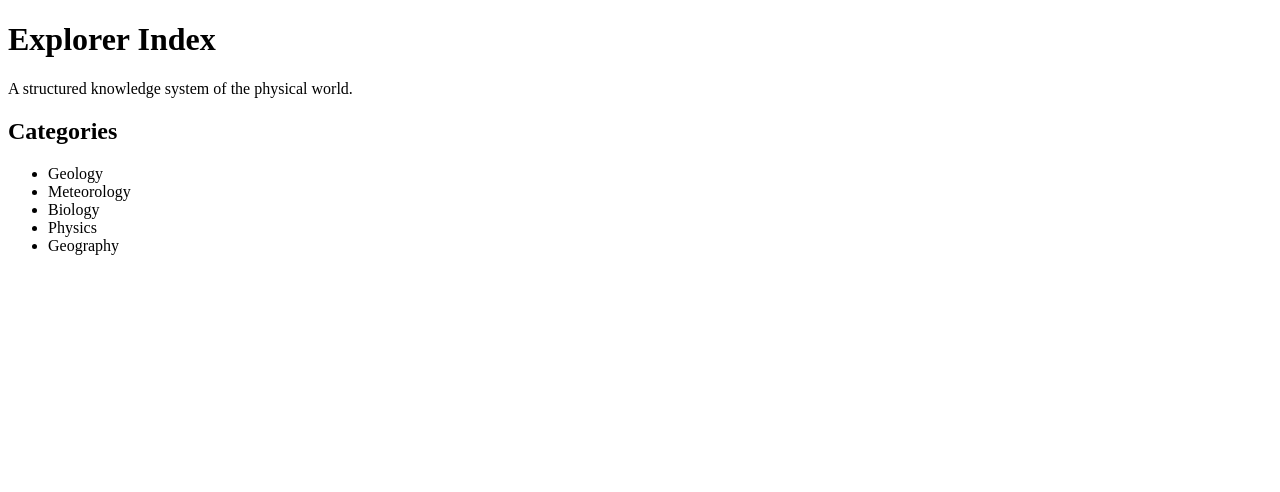
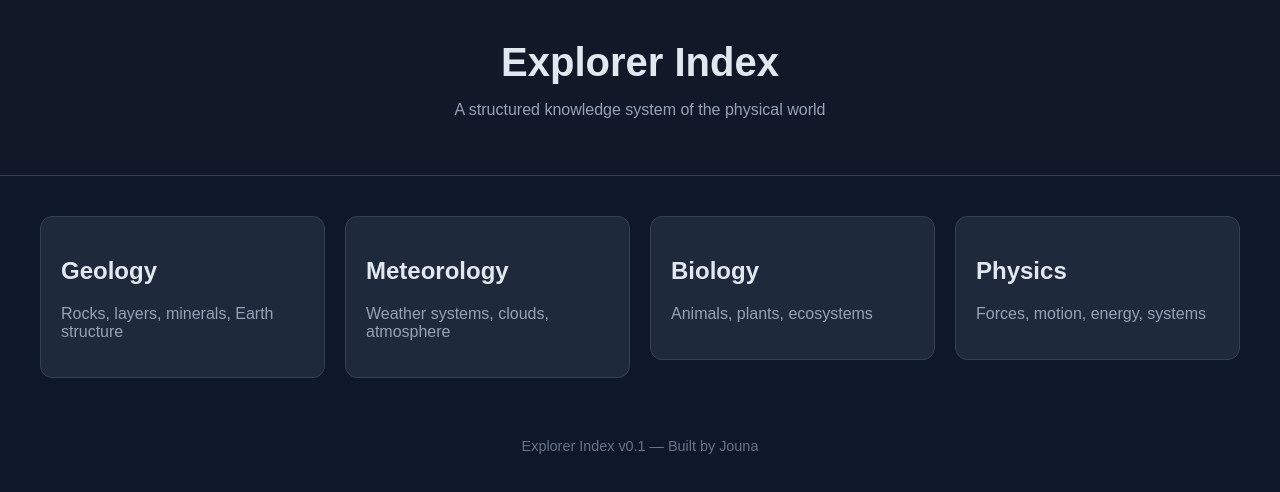
Before and after one commit to Pomojo12/Knowle, a plain HTML site: page index.html in a window 1280 px wide. Drawn offline with Linux system fonts and the light colour scheme.

Commit message:
Update index.html

```diff
--- a/index.html
+++ b/index.html
@@ -1,21 +1,109 @@
 <!DOCTYPE html>
-<html>
+<html lang="en">
 <head>
+  <meta charset="UTF-8">
   <title>Explorer Index</title>
-  <meta charset="UTF-8">
+  <style>
+    body {
+      font-family: Arial, sans-serif;
+      margin: 0;
+      background: #0f172a;
+      color: #e2e8f0;
+    }
+
+    header {
+      padding: 40px;
+      text-align: center;
+      background: #111827;
+      border-bottom: 1px solid #334155;
+    }
+
+    h1 {
+      margin: 0;
+      font-size: 2.5em;
+    }
+
+    p {
+      color: #94a3b8;
+    }
+
+    .container {
+      display: grid;
+      grid-template-columns: repeat(auto-fit, minmax(200px, 1fr));
+      gap: 20px;
+      padding: 40px;
+    }
+
+    .card {
+      background: #1e293b;
+      padding: 20px;
+      border-radius: 12px;
+      transition: 0.2s;
+      cursor: pointer;
+      border: 1px solid #334155;
+    }
+
+    .card:hover {
+      transform: scale(1.03);
+      border-color: #60a5fa;
+    }
+
+    a {
+      color: inherit;
+      text-decoration: none;
+    }
+
+    footer {
+      text-align: center;
+      padding: 20px;
+      color: #64748b;
+      font-size: 0.9em;
+    }
+  </style>
 </head>
+
 <body>
+
+<header>
   <h1>Explorer Index</h1>
-  <p>A structured knowledge system of the physical world.</p>
+  <p>A structured knowledge system of the physical world</p>
+</header>
 
-  <h2>Categories</h2>
-  <ul>
-    <li>Geology</li>
-    <li>Meteorology</li>
-    <li>Biology</li>
-    <li>Physics</li>
-    <li>Geography</li>
-  </ul>
+<div class="container">
+
+  <a href="geology.html">
+    <div class="card">
+      <h2>Geology</h2>
+      <p>Rocks, layers, minerals, Earth structure</p>
+    </div>
+  </a>
+
+  <a href="meteorology.html">
+    <div class="card">
+      <h2>Meteorology</h2>
+      <p>Weather systems, clouds, atmosphere</p>
+    </div>
+  </a>
+
+  <a href="biology.html">
+    <div class="card">
+      <h2>Biology</h2>
+      <p>Animals, plants, ecosystems</p>
+    </div>
+  </a>
+
+  <a href="physics.html">
+    <div class="card">
+      <h2>Physics</h2>
+      <p>Forces, motion, energy, systems</p>
+    </div>
+  </a>
+
+</div>
+
+<footer>
+  Explorer Index v0.1 — Built by Jouna
+</footer>
 
 </body>
 </html>
```
